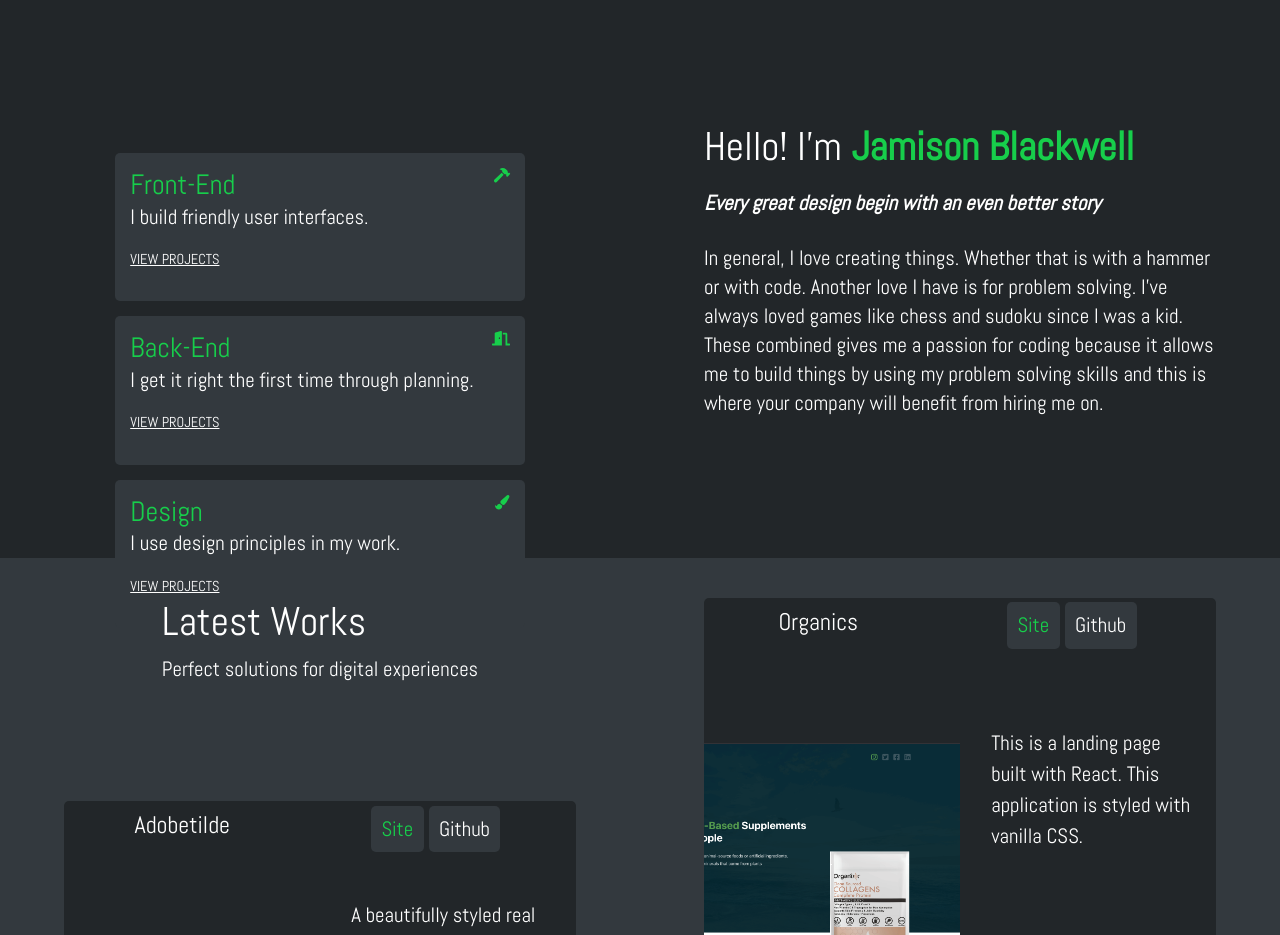
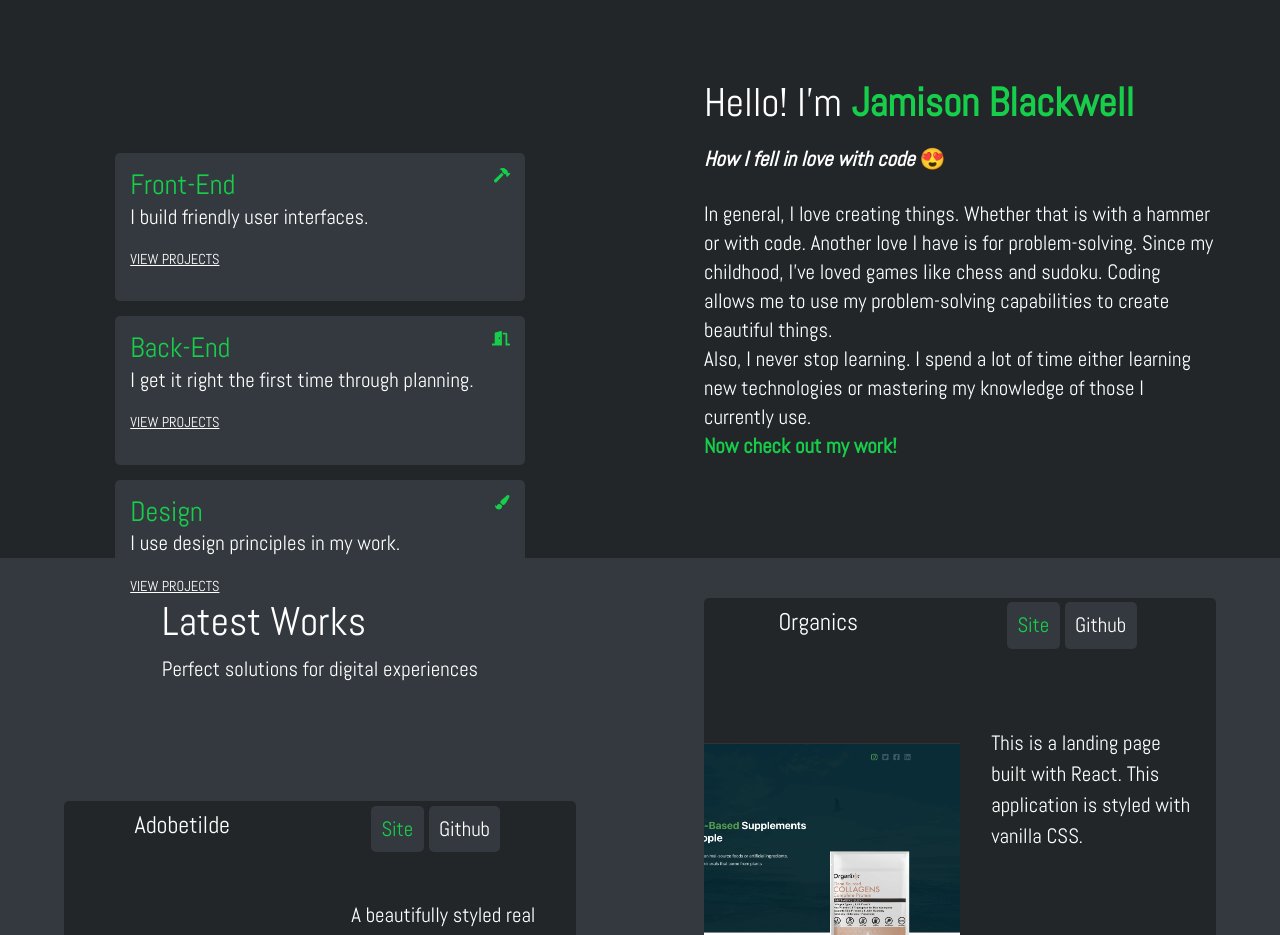
Before and after one commit to jblack186/Jamison-new-portfolio-site, a React (Create React App) app: page / in a window 1280 px wide. Shown: the part 802-1737 px from the top of the page. Built offline with nearby package versions, Linux system fonts and the light colour scheme.

Commit message:
changed story in about section

```diff
--- a/src/About.css
+++ b/src/About.css
@@ -133,6 +133,10 @@
   font-weight: bold;
 }
 
+.about_container .about_right .story span {
+  font-style: normal;
+}
+
 .about_container .about_right p {
   padding-top: 10px;
   width: 100%;
--- a/src/About.js
+++ b/src/About.js
@@ -69,15 +69,12 @@ const About = () => {
           Hello! I'm <span>Jamison Blackwell</span>
         </h3>
         <p className="story">
-          Every great design begin with an even better story
+          How I fell in love with code <span>😍 </span>
         </p>
         <p>
-          In general, I love creating things. Whether that is with a hammer or
-          with code. Another love I have is for problem solving. I’ve always
-          loved games like chess and sudoku since I was a kid. These combined
-          gives me a passion for coding because it allows me to build things by
-          using my problem solving skills and this is where your company will
-          benefit from hiring me on.
+        In general, I love creating things. Whether that is with a hammer or with code. Another love I have is for problem-solving. Since my childhood, I’ve loved games like chess and sudoku. Coding allows me to use my problem-solving capabilities to create beautiful things. <br />
+Also, I never stop learning. I spend a lot of time either learning new technologies or mastering my knowledge of those I currently use.<br /> <span className='span'>Now check out my work!</span>
+
         </p>
       </div>
     </section>
--- a/src/About.scss
+++ b/src/About.scss
@@ -143,6 +143,11 @@ $lg: 1800px; //desktop
   .story {
     font-style: italic;
     font-weight: bold;
+
+    span {
+      font-style: normal;
+
+    }
   }
 
   p {
@@ -151,8 +156,11 @@ $lg: 1800px; //desktop
     line-height: 29px;
     font-size: 1.3rem;
 
+
   }
+
 }
+
 
 }
 
```
Also changed, not shown: 9 other files (tests, documents, lock files or other folders).
